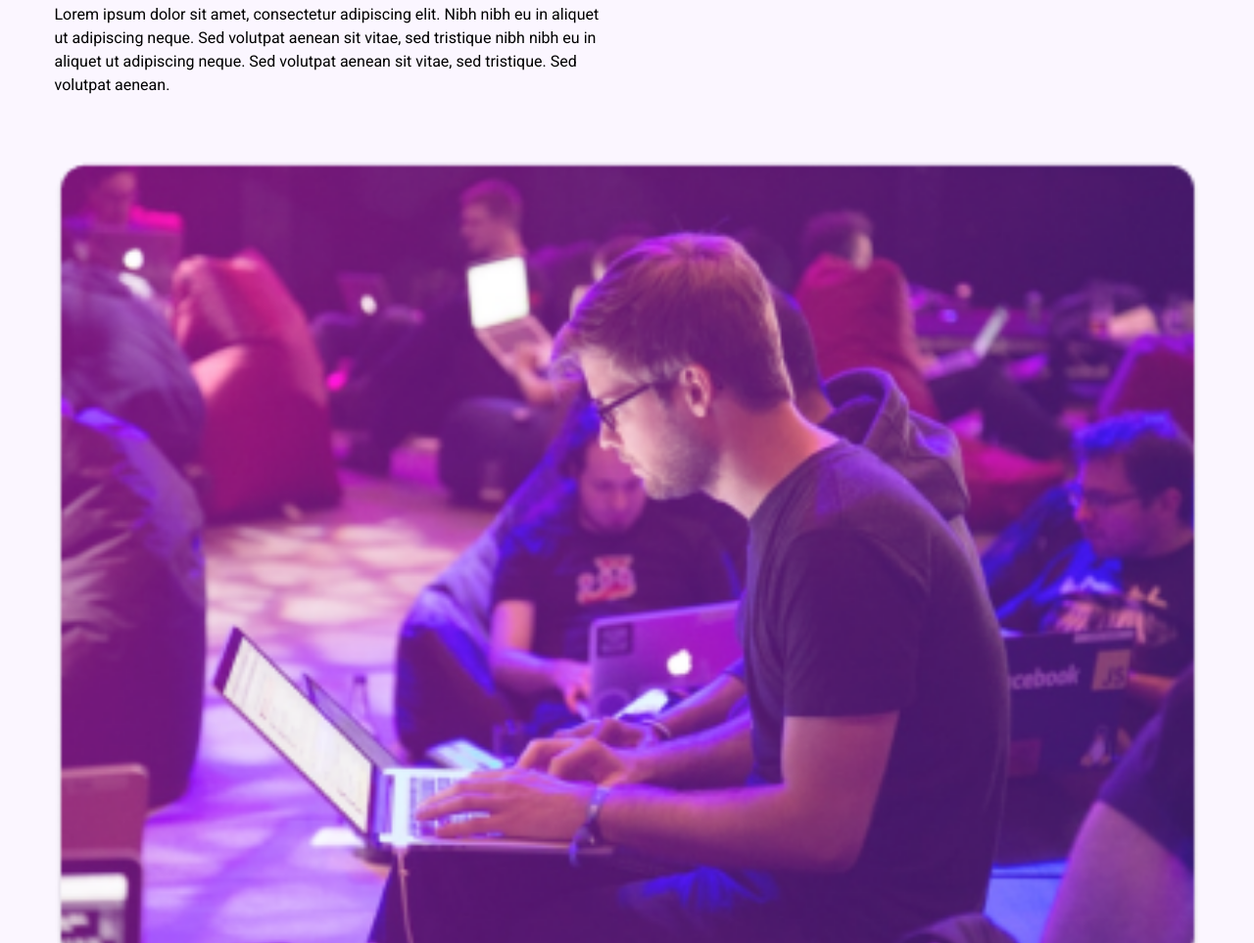
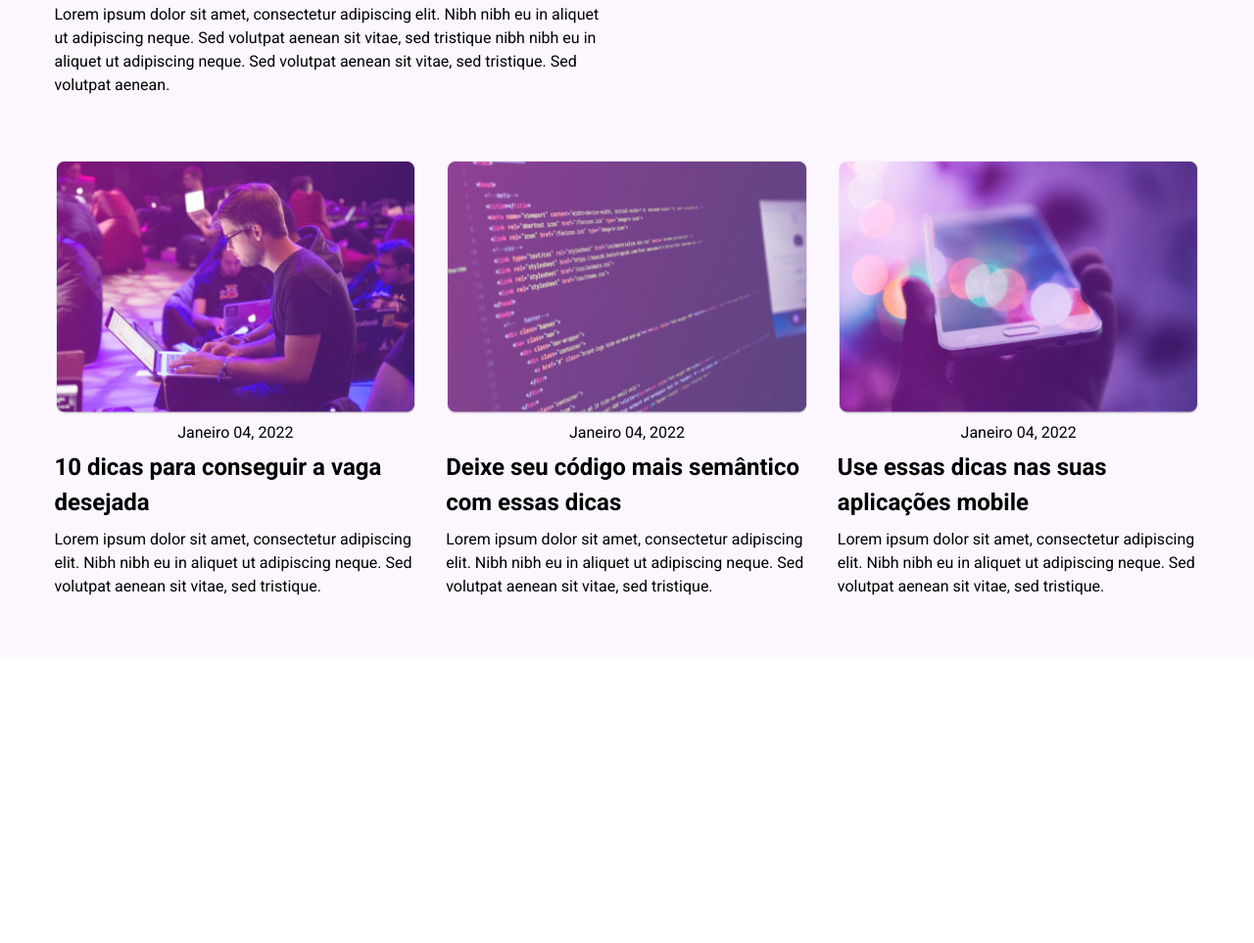
Before and after one commit to daniel-koti/the-blog, a website built with Vite: page index.html in a window 1280 px wide. Shown: the part 1043-2006 px from the top of the page at 98% size. After the commit the page ends 1714 px from the top, so only its background shows below. Built offline with nearby package versions, Linux system fonts and the light colour scheme.

Commit message:
fix: size cards

```diff
--- a/styles/main.css
+++ b/styles/main.css
@@ -265,7 +265,7 @@ aside hr {
 
 #content .cards {
   display: grid;
-  grid-template-columns: repeat(auto-fit, 1fr);
+  grid-template-columns: repeat(auto-fit, minmax(25rem, 1fr));
   align-items: center;
 
   gap: 3rem;
```
